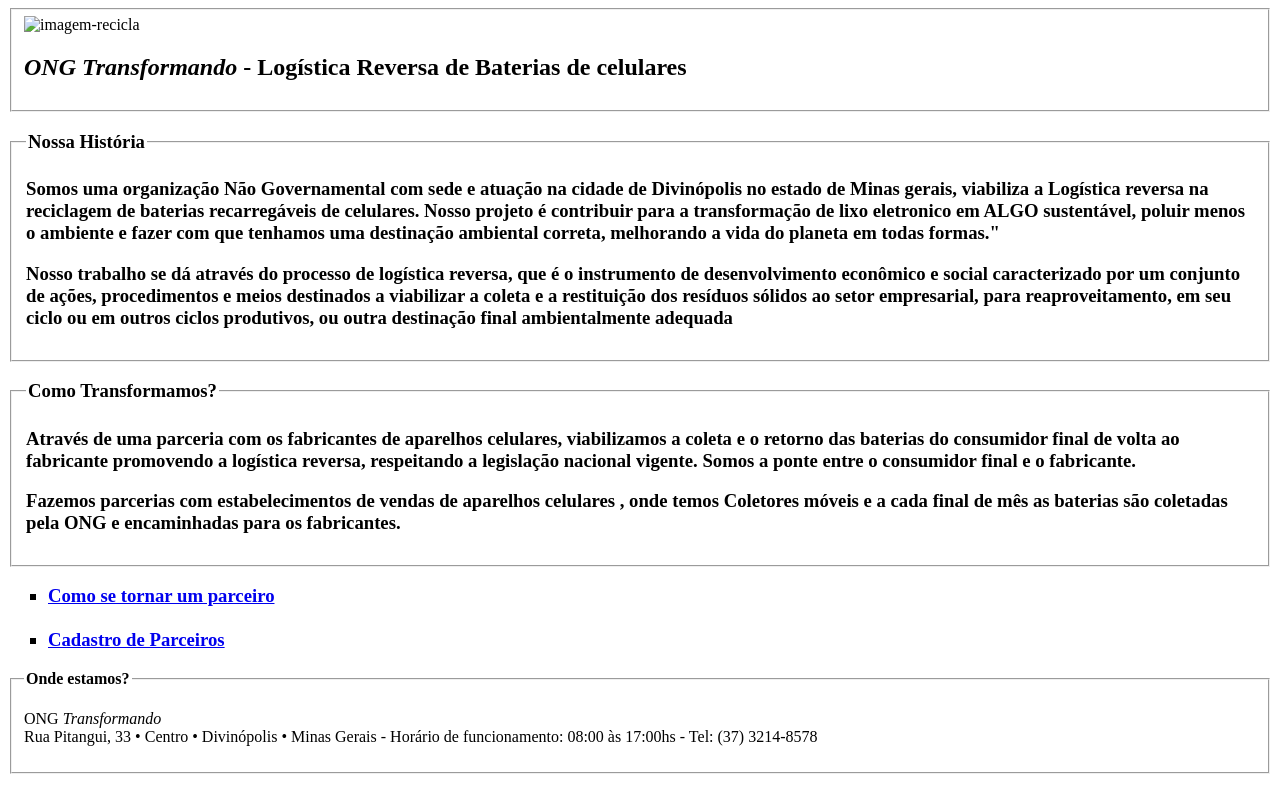
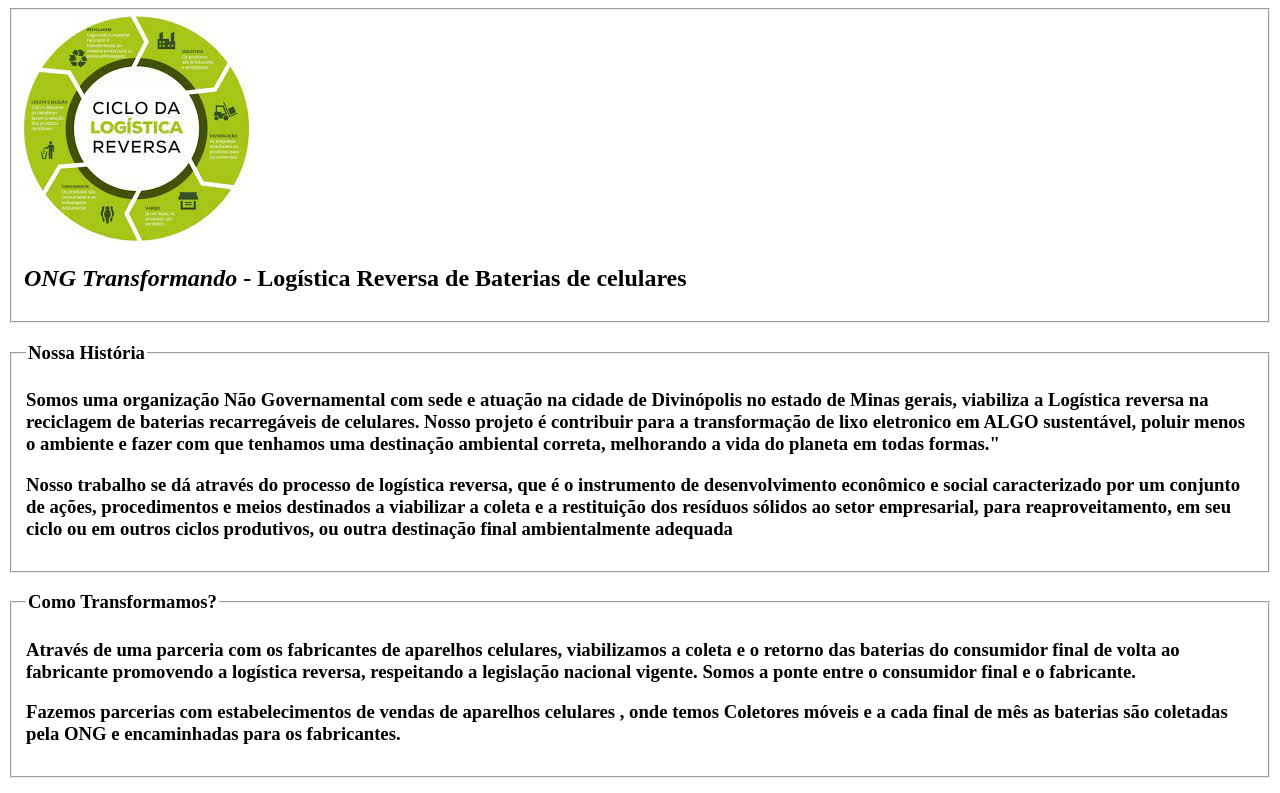
Before and after one commit to keniakmr/Projeto-SoulCode-LogisticaReversa, a plain HTML site: page index.html in a window 1280 px wide. Shown: the top 793 px of the page. Drawn offline with Linux system fonts and the light colour scheme.

Commit message:
adicionando as imagens

```diff
--- a/index.html
+++ b/index.html
@@ -11,7 +11,7 @@
     <fieldset >
         <header>
 <!--Imagem principal-->
-          <img src="ciclo-logistica-reversa.jpg" alt="imagem-recicla">
+          <img src="IMG/ciclo-logistica-reversa.jpg" alt="imagem-recicla">
         </header>
 <!--Título principal-->
         <h2><i><strong>ONG    Transformando </strong></i>  - Logística Reversa de Baterias de celulares </h2>
```
Also changed, not shown: pagina2-projeto.html (+1 -1 lines).
